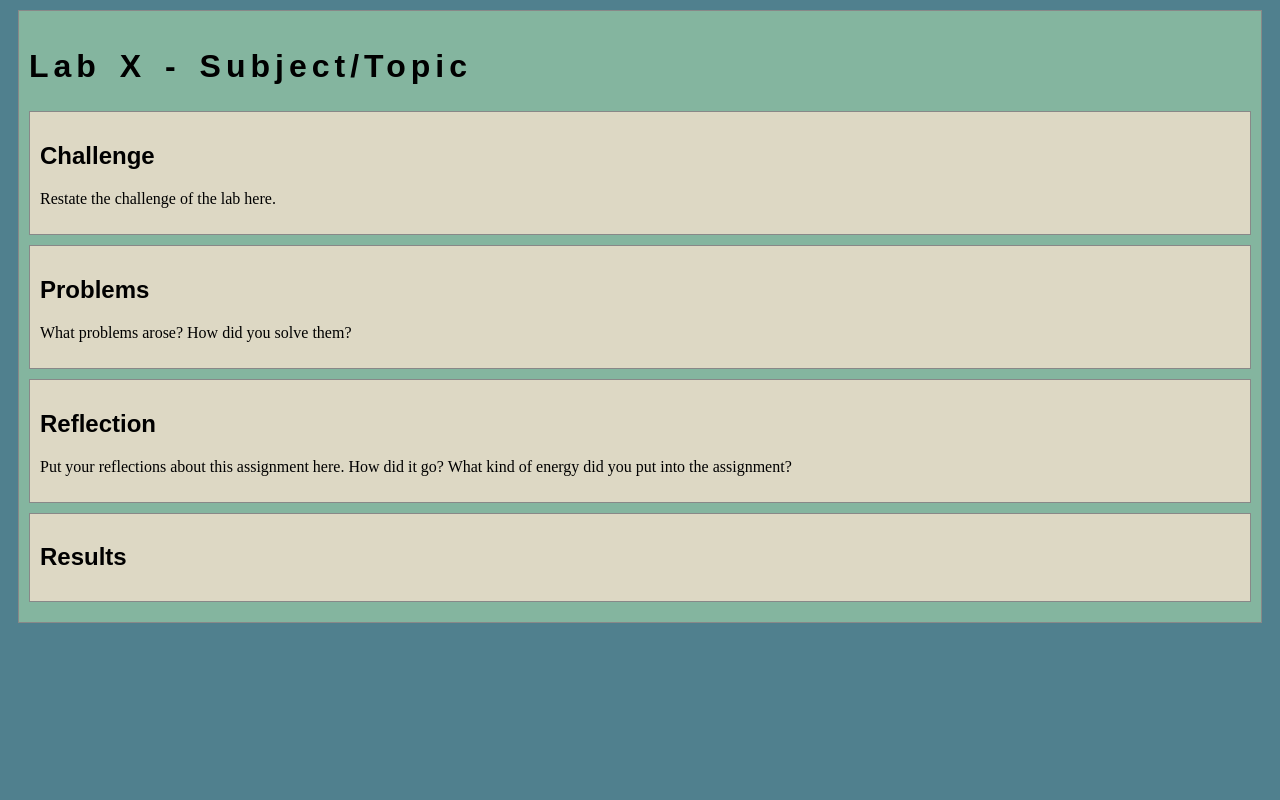
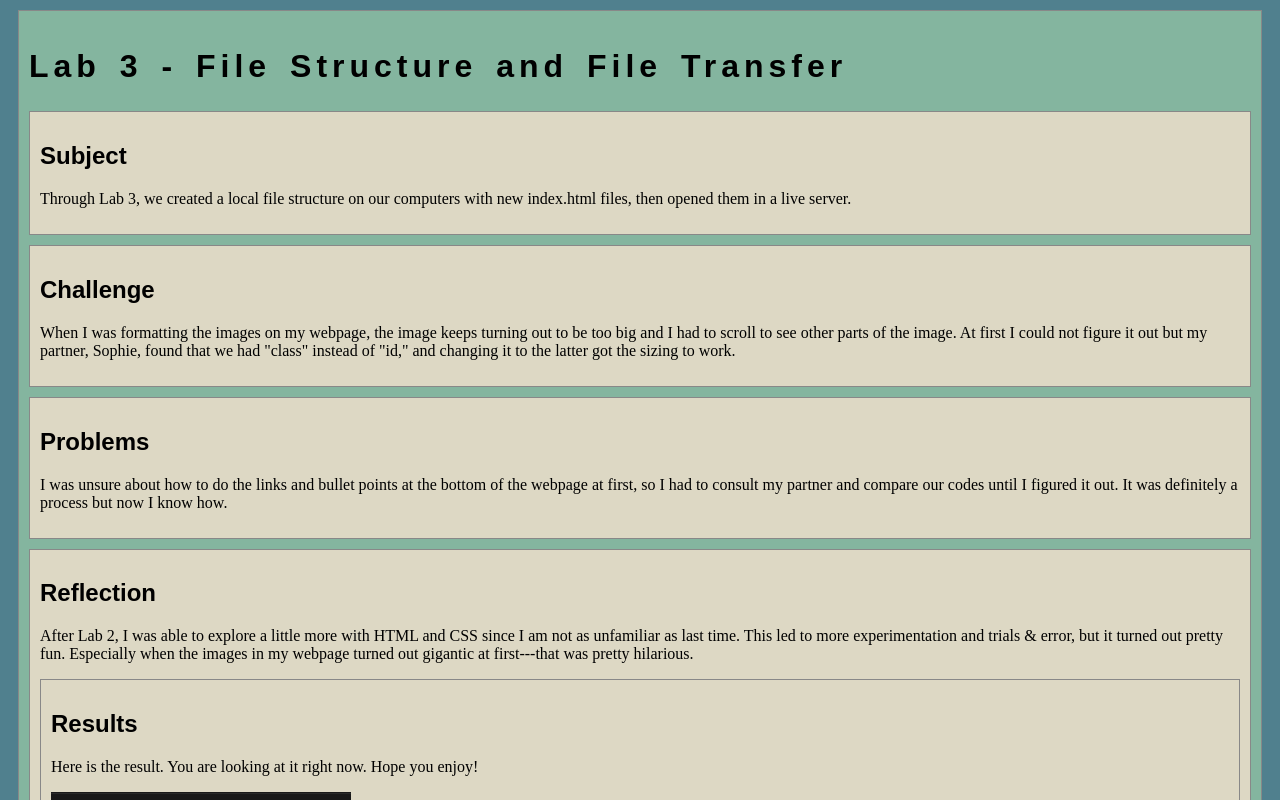
Before and after one commit to isablin11/art101, a plain HTML site: page lab3/index.html in a window 1280 px wide. Shown: the top 800 px of the page. Drawn offline with nearby package versions, Linux system fonts and the light colour scheme.

Commit message:
Added links to the index.html homepage, added pictures, and refined. Additionally, Lab 3  assignments.

```diff
--- a/lab3/index.html
+++ b/lab3/index.html
@@ -23,24 +23,40 @@
 	<!-- Style this page by changing the CSS in ../css/site.css or css/lab.css -->
 	<main id="content">
 		<section>
-			<h1>Lab X - Subject/Topic</h1>
+			<h1>Lab 3 - File Structure and File Transfer</h1>
+			<div class="minor-section">
+					<h2>Subject</h2>
+					<p>Through Lab 3, we created a local file structure on our computers with new index.html files,
+						then opened them in a live server.</p>
+			</div>
+
 			<div class="minor-section">
 					<h2>Challenge</h2>
-					<p>Restate the challenge of the lab here.</p>
+					<p>When I was formatting the images on my webpage, the image keeps turning out to be too big and
+						I had to scroll to see other parts of the image. At first I could not figure it out but my partner, Sophie,
+						found that we had "class" instead of "id," and changing it to the latter got the sizing to work. </p>
 			</div>
 
 			<div class="minor-section">
 					<h2>Problems</h2>
-					<p>What problems arose? How did you solve them? </p>
+					<p>I was unsure about how to do the links and bullet points at the bottom of the webpage at first,
+						so I had to consult my partner and compare our codes until I figured it out. It was definitely
+						a process but now I know how. </p>
 			</div>
 
 			<div class="minor-section">
 					<h2>Reflection</h2>
-					<p>Put your reflections about this assignment here. How did it go? What kind of energy did you put into the assignment? </p>
-			</div>
+					<p>After Lab 2, I was able to explore a little more with HTML and CSS
+						since I am not as unfamiliar as last time. This led to more experimentation
+						and trials & error, but it turned out pretty fun. Especially when the
+						images in my webpage turned out gigantic at first---that was pretty hilarious.
+					</p>
+					<div id="output"></div>
 
 			<div class="minor-section">
 					<h2>Results</h2>
+					<p>Here is the result. You are looking at it right now. Hope you enjoy!</p>
+					<img src="img/file-structure.png" width="300">
 					<div id="output"></div>
 			</div>
 		</section>
```
Also changed, not shown: css/homepage.css (+10 -0 lines), index.html (+21 -2 lines), img/pandanwaffle.jpg (added), lab3/img/file-structure.png (added), lab3/img/index.html.png (added), lab3/img/lab3_file.png (added), lab3/img/lab3_webpaage.png (added), 1 other file.
